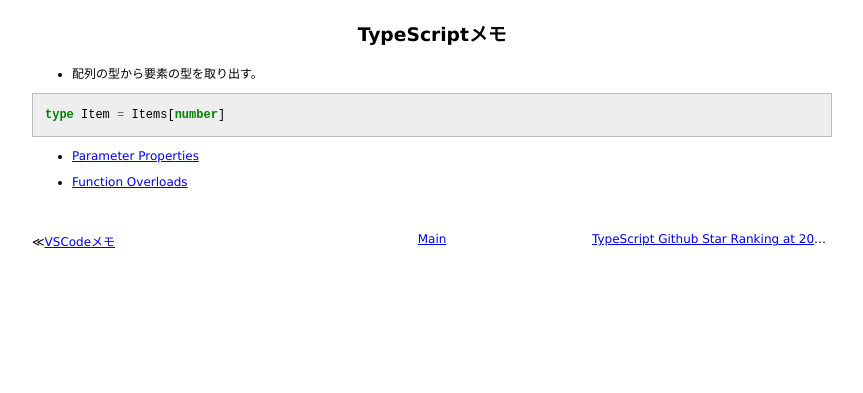
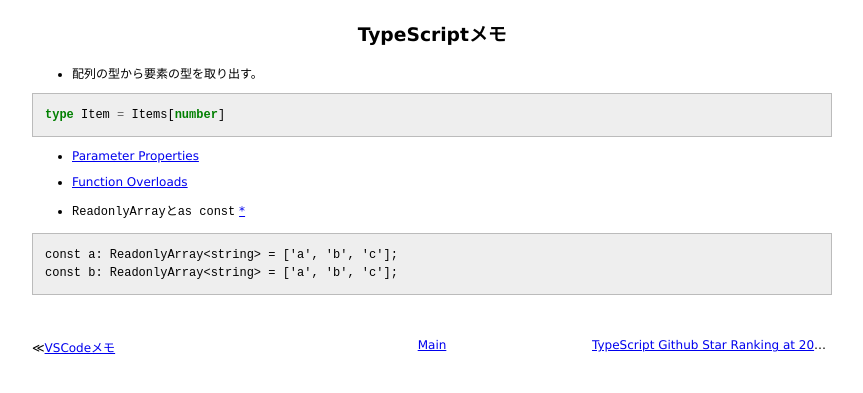
Before and after one commit to 38elements/38elements.github.com, a Jekyll site: the page built from _posts/2021-10-17-TypeScript.md, in a window 1280 px wide. Shown: the top 393 px of the page, without its empty margins (208-1071 px from the left). Built offline with Jekyll 4.4.1, drawn with Linux system fonts in a browser that asks for light colours.

Commit message:
Update 2021-10-17-TypeScript.md

````diff
--- a/_posts/2021-10-17-TypeScript.md
+++ b/_posts/2021-10-17-TypeScript.md
@@ -12,3 +12,10 @@ type Item = Items[number]
 * [Parameter Properties](https://www.typescriptlang.org/docs/handbook/2/classes.html#parameter-properties)
 
 * [Function Overloads](https://www.typescriptlang.org/docs/handbook/2/functions.html#function-overloads)
+
+* `ReadonlyArray`と`as const` [\*](https://www.typescriptlang.org/docs/handbook/typescript-in-5-minutes-func.html#readonly-and-const)
+
+```
+const a: ReadonlyArray<string> = ['a', 'b', 'c'];
+const b: ReadonlyArray<string> = ['a', 'b', 'c'];
+```
````
